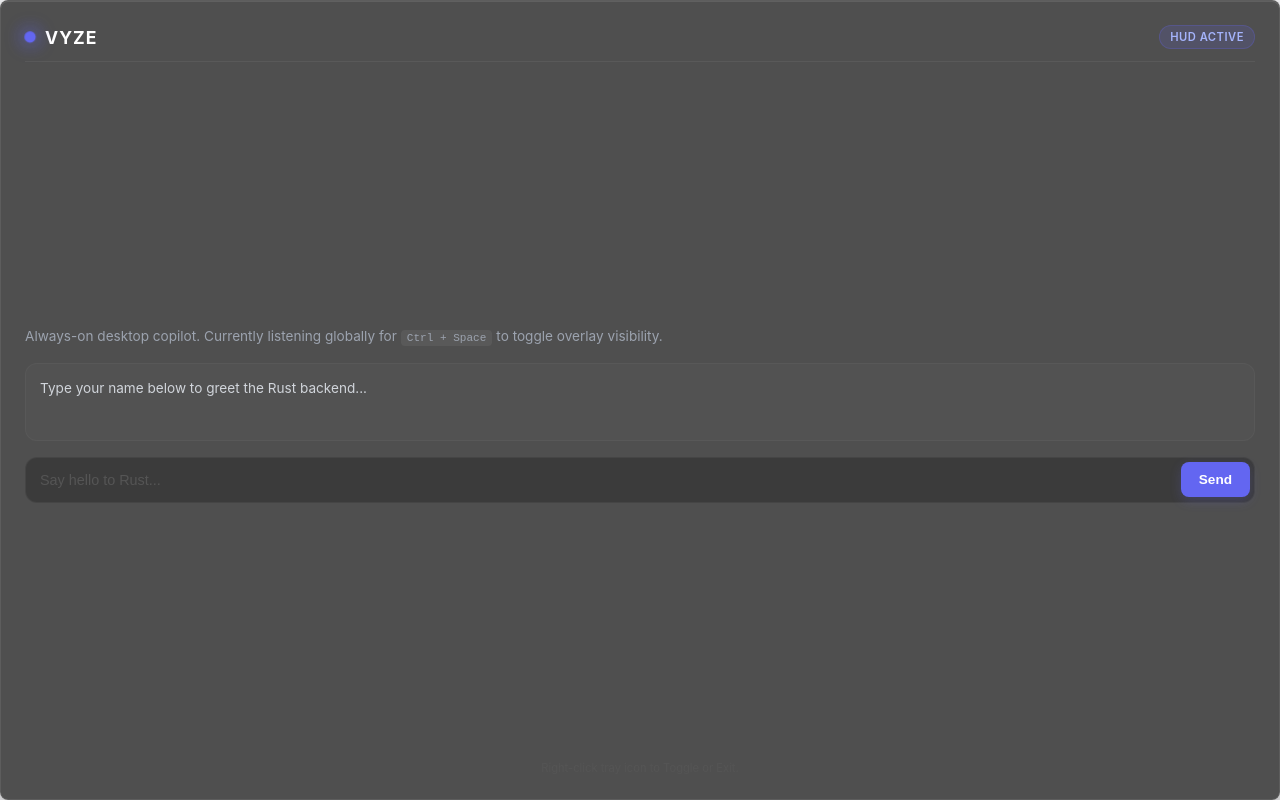
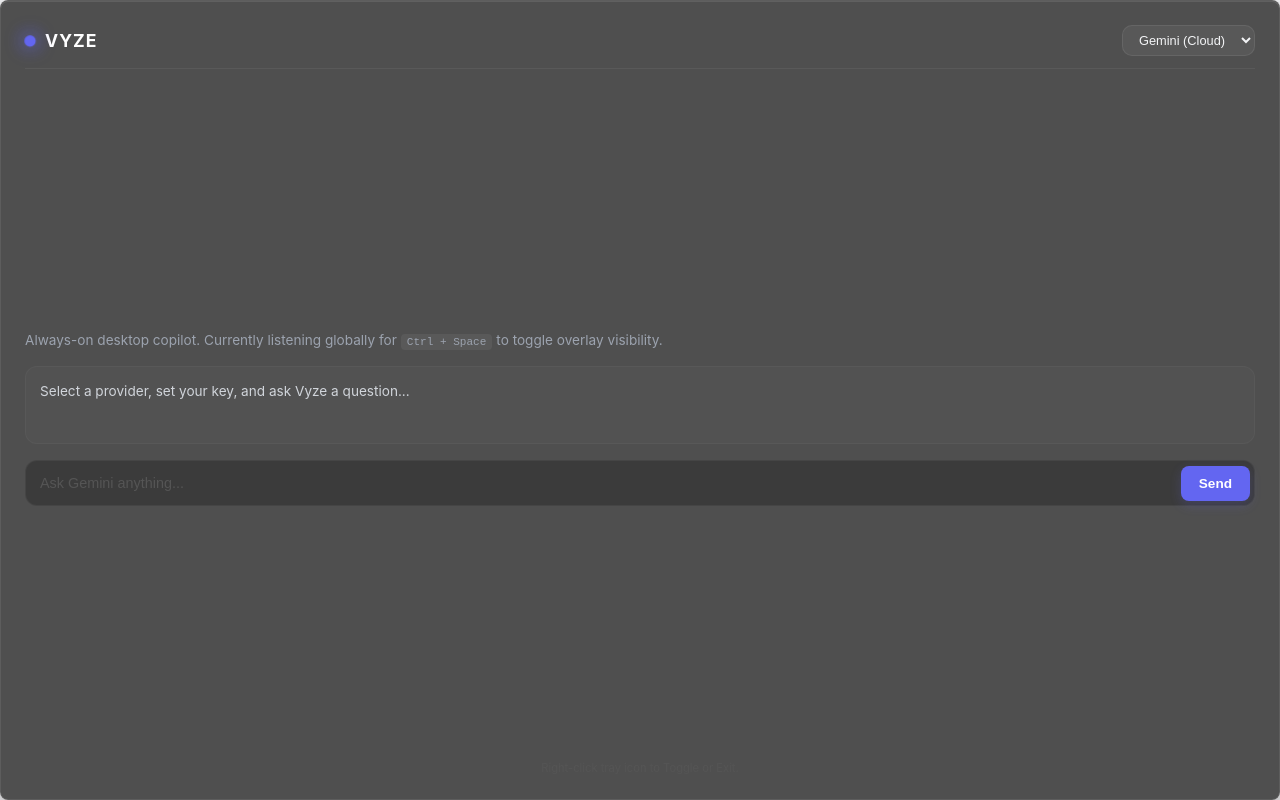
Before and after one commit to AVM4D/Vyze, a React (Vite) app: page / in a window 1280 px wide. Built offline with nearby package versions, Linux system fonts and the light colour scheme.

Commit message:
feat: integrate model switching and token streaming in React HUD

```diff
--- a/src/App.css
+++ b/src/App.css
@@ -209,3 +209,35 @@ body,
   text-align: center;
   margin-top: 14px;
 }
+
+/* Custom styled dropdown container */
+.provider-select-container {
+  display: flex;
+  align-items: center;
+  gap: 8px;
+}
+
+/* Custom styled dropdown select element */
+.provider-select {
+  background: rgba(255, 255, 255, 0.05);
+  border: 1px solid rgba(255, 255, 255, 0.08);
+  color: #f3f4f6;
+  padding: 6px 12px;
+  border-radius: 10px;
+  font-size: 0.8em;
+  font-weight: 500;
+  outline: none;
+  cursor: pointer;
+  transition: all 0.2s;
+}
+
+.provider-select:hover {
+  background: rgba(255, 255, 255, 0.08);
+  border-color: rgba(99, 102, 241, 0.4);
+}
+
+/* Style the dropdown options (browser-native menu) */
+.provider-select option {
+  background: #141414;
+  color: #f3f4f6;
+}
--- a/src/App.tsx
+++ b/src/App.tsx
@@ -4,40 +4,60 @@ import "./App.css";
 
 function App() {
   const [prompt, setPrompt] = useState("");
-  const [response, setResponse] = useState("Type your name below to greet the Rust backend...");
+  const [response, setResponse] = useState("Select a provider, set your key, and ask Vyze a question...");
+  const [provider, setProvider] = useState("gemini"); // Stores "gemini" or "ollama"
   const [isLoading, setIsLoading] = useState(false);
 
-  // This function runs when the user submits the form
   async function handleSubmit(e: React.FormEvent) {
-    e.preventDefault(); // Stop page reload
+    e.preventDefault();
     if (!prompt.trim()) return;
 
     setIsLoading(true);
-    setResponse("Sending to Rust backend...");
+    setResponse(""); // Clear previous text to start a clean stream!
+
     try {
-      // Call the "greet" command in src-tauri/src/lib.rs
-      const res: string = await invoke("greet", { name: prompt });
-      setResponse(res);
+      // Call our Rust command ask_vyze
+      await invoke("ask_vyze", {
+        prompt: prompt,
+        provider: provider,
+        // The callback callback mapping to our Rust Channel
+        onToken: (token: string) => {
+          setResponse((prev) => prev + token); // Append each word token as it arrives
+        }
+      });
     } catch (err) {
-      setResponse(`Error occurred: ${err}`);
+      setResponse(`Error: ${err}`);
     } finally {
       setIsLoading(false);
+      setPrompt(""); // Clear input box
     }
   }
 
   return (
     <div className="hud-container">
       <div className="hud-card">
-        {/* Header section with brand and status indicator */}
+        {/* Header with Title and Model Dropdown Selector */}
         <div className="hud-header">
           <div className="logo-section">
             <div className="logo-glow"></div>
             <span className="hud-title">VYZE</span>
           </div>
-          <span className="status-badge">HUD ACTIVE</span>
+
+          {/* Dropdown Selector */}
+          <div className="provider-select-container">
+            <select
+              className="provider-select"
+              value={provider}
+              onChange={(e) => setProvider(e.target.value)}
+              disabled={isLoading}
+            >
+              <option value="gemini">Gemini (Cloud)</option>
+              <option value="ollama">Ollama (Local)</option>
+            </select>
+          </div>
         </div>
 
-        {/* Content section */}
+        {/* Content Area */}
         <div className="hud-content">
           <p className="welcome-text">
             Always-on desktop copilot. Currently listening globally for
@@ -45,19 +65,19 @@ function App() {
             to toggle overlay visibility.
           </p>
 
-          {/* Response Box */}
-          <div className="response-card">
+          {/* Response card (updates live as tokens stream in) */}
+          <div className="response-card" style={{ overflowY: "auto", maxGain: "150px" }}>
             {response}
           </div>
 
-          {/* Prompt Form */}
+          {/* Prompt input form */}
           <form onSubmit={handleSubmit} className="prompt-area">
             <input
               type="text"
               className="prompt-input"
               value={prompt}
               onChange={(e) => setPrompt(e.target.value)}
-              placeholder="Say hello to Rust..."
+              placeholder={provider === "gemini" ? "Ask Gemini anything..." : "Ask local Ollama..."}
               disabled={isLoading}
             />
             <button type="submit" className="send-button" disabled={isLoading}>
@@ -66,7 +86,6 @@ function App() {
           </form>
         </div>
 
-        {/* Footer info */}
         <div className="footer-hint">
           Right-click tray icon to Toggle or Exit.
         </div>
```
